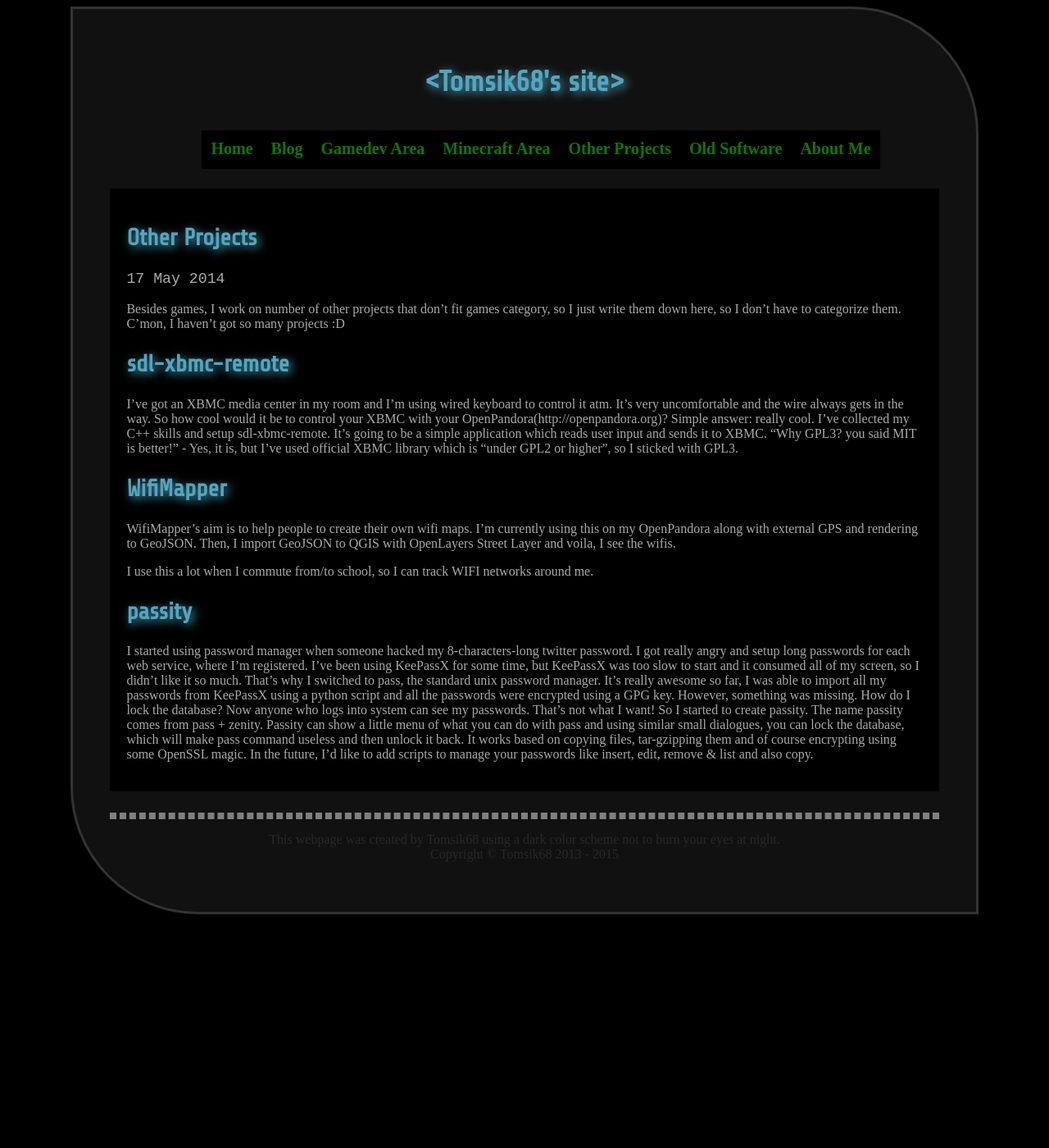
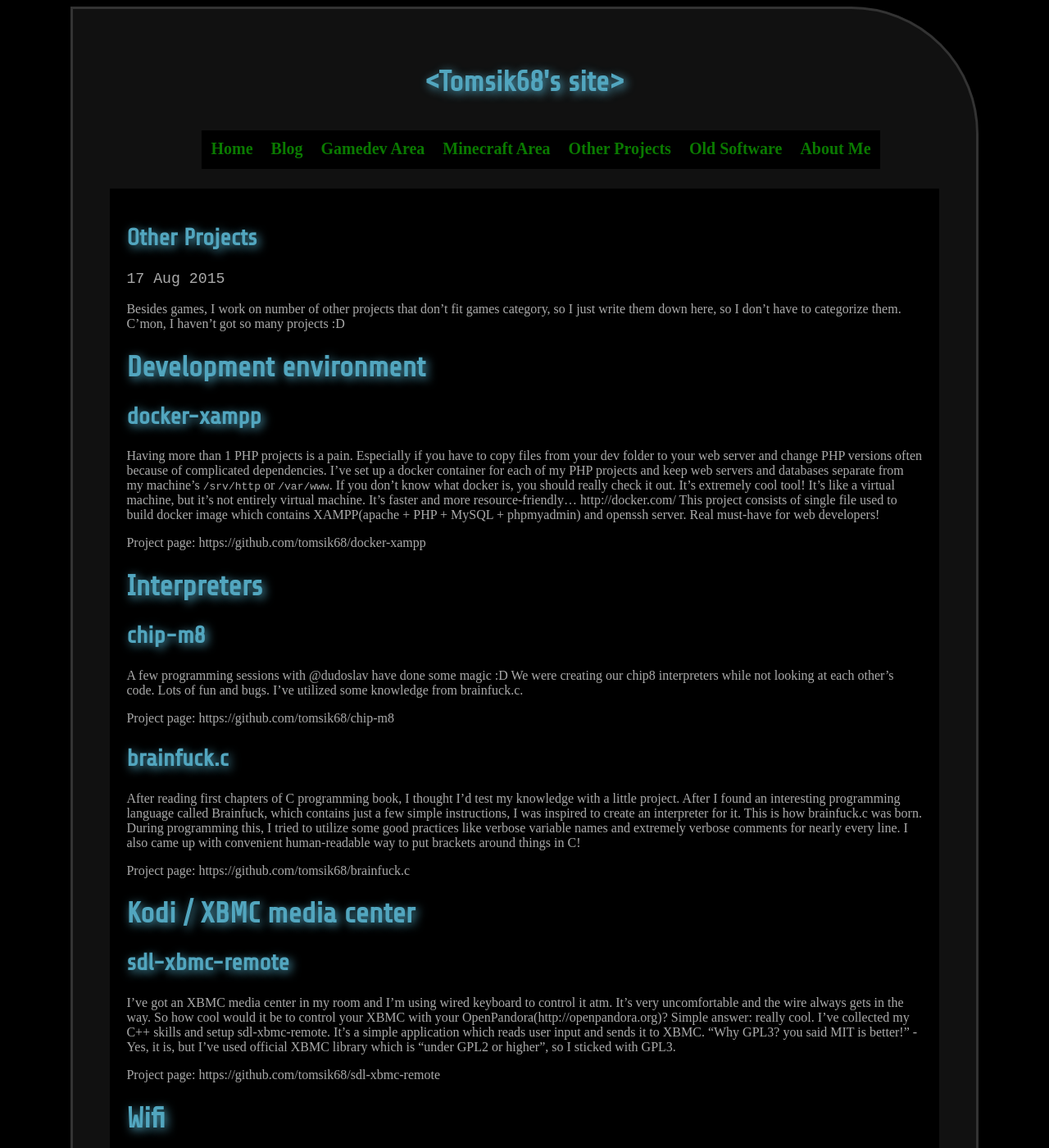
Before and after one commit to tomsik68/tomsik68.github.io, a Jekyll site: the page built from projects/index.markdown, in a window 1280 px wide and 1400 px high. Shown: the whole window at 82% size. Built offline with Jekyll 4.4.1, drawn with Linux system fonts in a browser that asks for light colours; some web fonts are replaced; Markdown is read by kramdown in place of the engine named in the settings; some of the changed text lies outside the part shown.

Commit message:
Updated information about other projects

```diff
--- a/projects/index.markdown
+++ b/projects/index.markdown
@@ -1,18 +1,54 @@
 ---
 layout: post
-date: 2014-05-17 10:18:18
+date: 2015-08-17 20:51:29
 title: Other Projects
 ---
 
 Besides games, I work on number of other projects that don't fit games category, so I just write them down here, so I don't have to categorize them. C'mon, I haven't got so many projects :D
+
+# Development environment
+
+## docker-xampp
+
+Having more than 1 PHP projects is a pain. Especially if you have to copy files from your dev folder to your web server and change PHP versions often because of complicated dependencies.
+I've set up a docker container for each of my PHP projects and keep web servers and databases separate from my machine's `/srv/http` or `/var/www`.
+If you don't know what docker is, you should really check it out. It's extremely cool tool! It's like a virtual machine, but it's not entirely virtual machine. It's faster and more resource-friendly... http://docker.com/
+This project consists of single file used to build docker image which contains XAMPP(apache + PHP + MySQL + phpmyadmin) and openssh server. Real must-have for web developers!
+
+Project page: https://github.com/tomsik68/docker-xampp
+
+
+# Interpreters
+
+## chip-m8
+
+A few programming sessions with @dudoslav have done some magic :D We were creating our chip8 interpreters while not looking at each other's code.
+Lots of fun and bugs. I've utilized some knowledge from brainfuck.c.
+
+Project page: https://github.com/tomsik68/chip-m8
+
+## brainfuck.c
+
+After reading first chapters of C programming book, I thought I'd test my knowledge with a little project.
+After I found an interesting programming language called Brainfuck, which contains just a few simple instructions, I was inspired to create an interpreter for it.
+This is how brainfuck.c was born. During programming this, I tried to utilize some good practices like verbose variable names and extremely verbose comments for nearly every line.
+I also came up with convenient human-readable way to put brackets around things in C!
+
+Project page: https://github.com/tomsik68/brainfuck.c
+
+# Kodi / XBMC media center
 
 ## sdl-xbmc-remote
 
 I've got an XBMC media center in my room and I'm using wired keyboard to control it atm.
 It's very uncomfortable and the wire always gets in the way. So how cool would it be to control your XBMC with your OpenPandora(http://openpandora.org)?
 Simple answer: really cool. I've collected my C++ skills and setup sdl-xbmc-remote.
-It's going to be a simple application which reads user input and sends it to XBMC.
+It's a simple application which reads user input and sends it to XBMC.
 "Why GPL3? you said MIT is better!" - Yes, it is, but I've used official XBMC library which is "under GPL2 or higher", so I sticked with GPL3.
+
+Project page: https://github.com/tomsik68/sdl-xbmc-remote
+
+# Wifi
 
 ## WifiMapper
 
@@ -20,9 +56,15 @@ WifiMapper's aim is to help people to create their own wifi maps. I'm currently
 
 I use this a lot when I commute from/to school, so I can track WIFI networks around me.
 
+Project page: https://github.com/tomsik68/WifiMapper
+
+# Linux desktop
+
 ## passity
 
 I started using password manager when someone hacked my 8-characters-long twitter password. I got really angry and setup long passwords for each web service, where I'm registered. I've been using KeePassX for some time, but KeePassX was too slow to start and it consumed all of my screen, so I didn't like it so much.
 That's why I switched to pass, the standard unix password manager. It's really awesome so far, I was able to import all my passwords from KeePassX using a python script and all the passwords were encrypted using a GPG key. However, something was missing. How do I lock the database? Now anyone who logs into system can see my passwords. That's not what I want!
 So I started to create passity. The name passity comes from pass + zenity. Passity can show a little menu of what you can do with pass and using similar small dialogues, you can lock the database, which will make pass command useless and then unlock it back. It works based on copying files, tar-gzipping them and of course encrypting using some OpenSSL magic.
 In the future, I'd like to add scripts to manage your passwords like insert, edit, remove & list and also copy.
+
+Project page: https://github.com/tomsik68/passity
```
